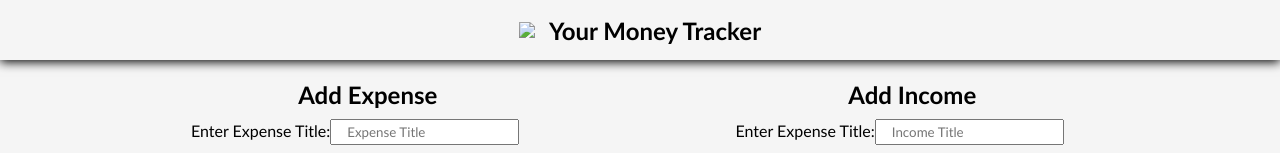
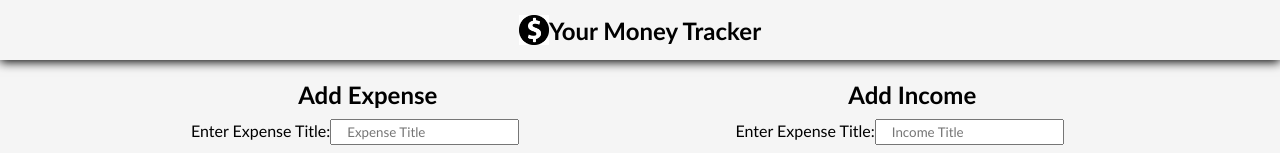
Before and after one commit to ARYAN-PURI/MoneyTracker, a website: page index.html in a window 1280 px wide. Shown: the top 153 px of the page. Drawn offline with Linux system fonts and the light colour scheme.

Commit message:
Update index.html

```diff
--- a/index.html
+++ b/index.html
@@ -8,7 +8,7 @@
     <title>Money Tracker</title>
 </head>
 <body>
-    <h2 class="head"><img class="logo" src="./images/logo.png">Your Money Tracker</h2>
+    <h2 class="head"><img class="logo" src="./logo.png">Your Money Tracker</h2>
     <div id="frms">
         <div>
             <h2>Add Expense</h2>
```
